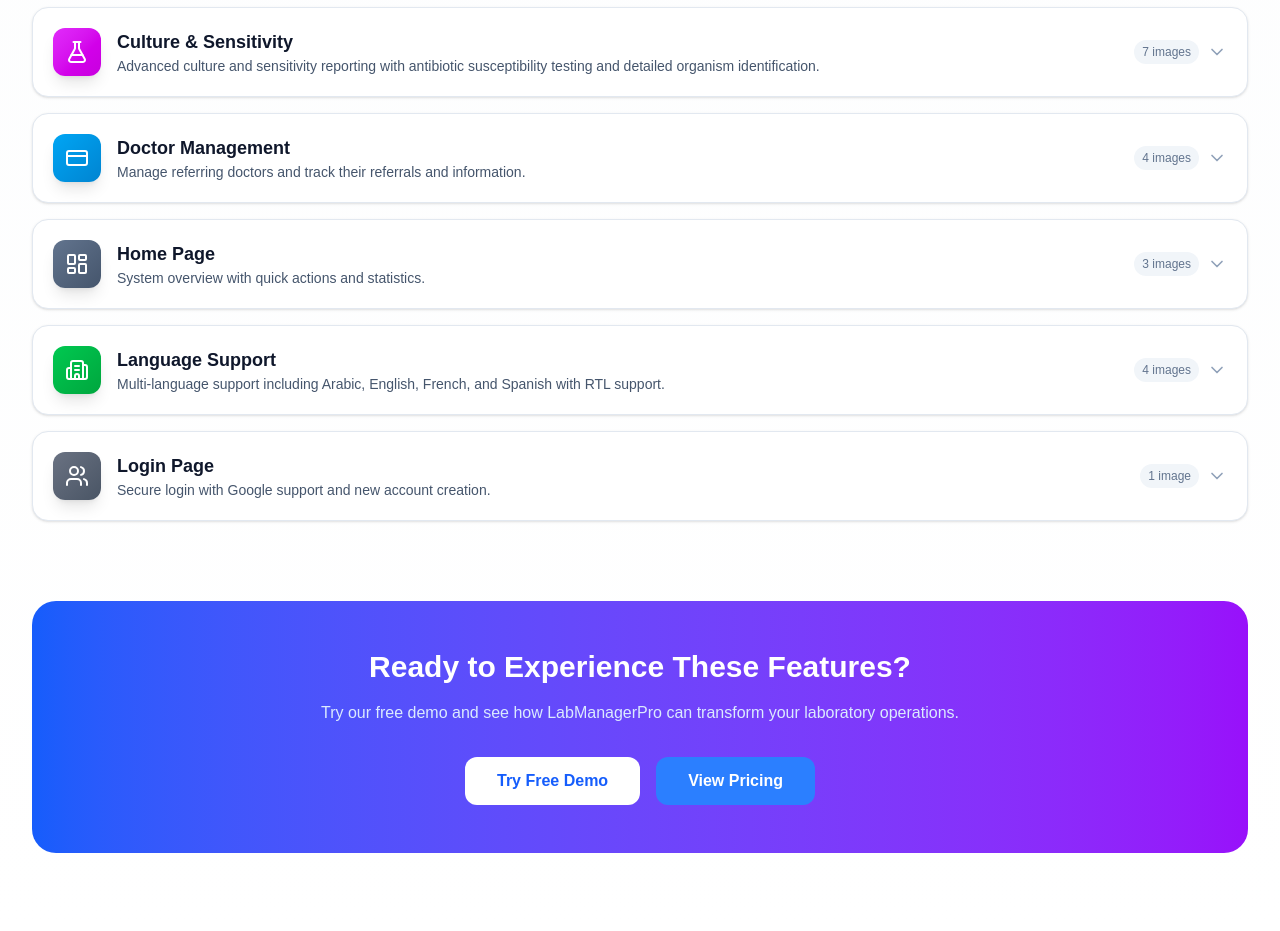
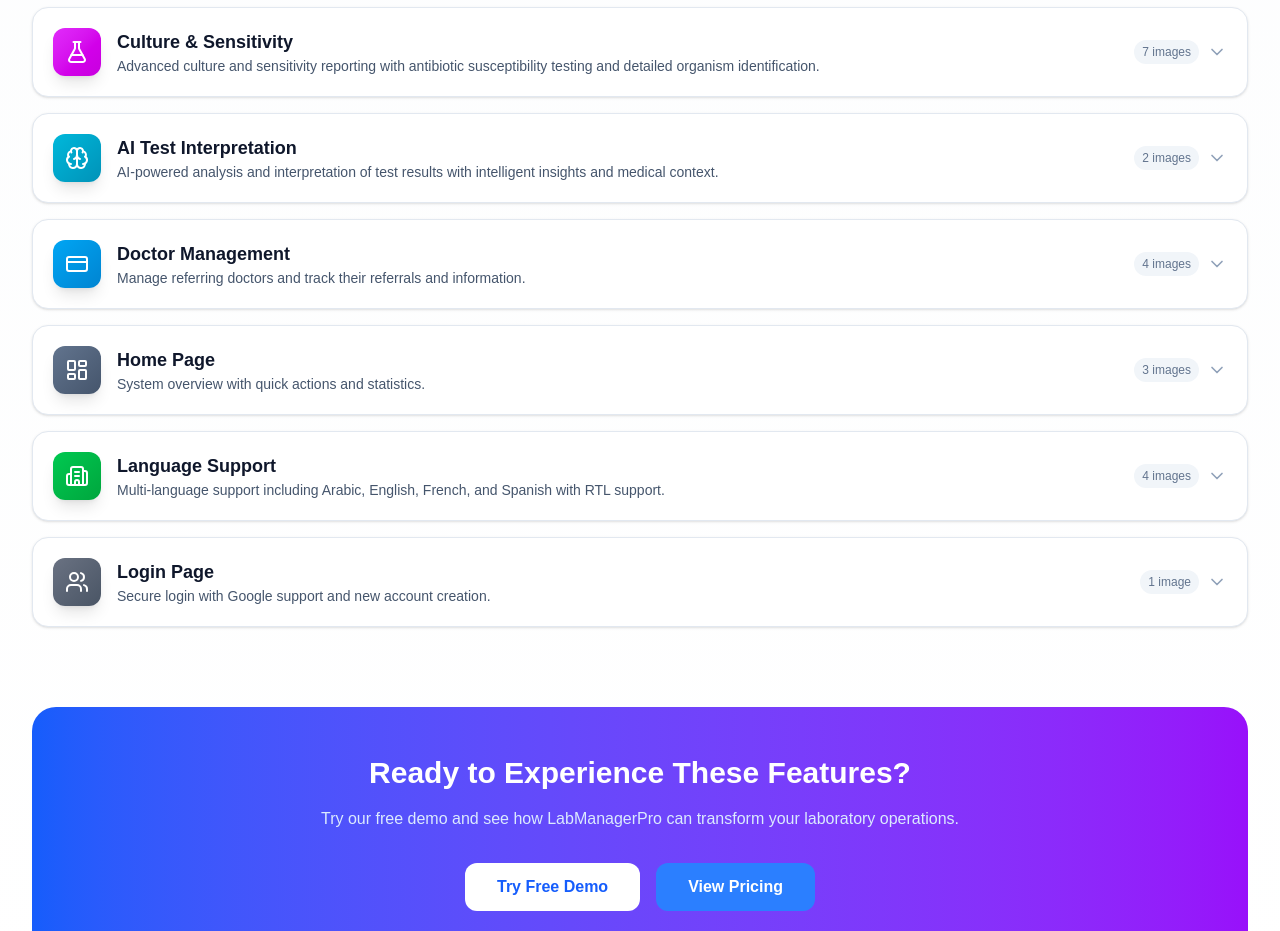
Before and after one commit to gitbit-hash/medical-lab-minimal, a Next.js app: page /en/features in a window 1280 px wide. Shown: the part 2520-3451 px from the top of the page. Built offline with nearby package versions, Linux system fonts and the light colour scheme; no server answers.

Commit message:
Adding AI intrpretation feature

```diff
--- a/messages/ar.json
+++ b/messages/ar.json
@@ -152,7 +152,8 @@
           "مزامنة متعددة الأجهزة",
           "أمان SSL مضمن",
           "دعم تقني ذو أولوية",
-          "ضمان وقت تشغيل 99.9%"
+          "ضمان وقت تشغيل 99.9%",
+          "تفسير الفحوصات بالذكاء الاصطناعي"
         ],
         "cta": "اشترك الآن",
         "annualDiscount": "وفر 20% مع الفوترة السنوية"
@@ -579,6 +580,14 @@
           "7": "تقرير المزرعة صفحة 2"
         }
       },
+      "aiInterpretation": {
+        "title": "تفسير الفحوصات بالذكاء الاصطناعي",
+        "description": "تحليل وتفسير نتائج الفحوصات بالذكاء الاصطناعي مع رؤى ذكية وسياق طبي.",
+        "images": {
+          "1": "عرض تحليل الذكاء الاصطناعي",
+          "2": "نتائج تفسير الذكاء الاصطناعي"
+        }
+      },
       "doctors": {
         "title": "إدارة الأطباء",
         "description": "إدارة الأطباء المحيلين وتتبع إحالاتهم ومعلوماتهم.",
--- a/messages/en.json
+++ b/messages/en.json
@@ -152,7 +152,8 @@
           "Multi-device sync",
           "SSL security included",
           "Priority technical support",
-          "99.9% uptime guarantee"
+          "99.9% uptime guarantee",
+          "AI Test Interpretation"
         ],
         "cta": "Subscribe Now",
         "annualDiscount": "Save 20% with annual billing"
@@ -595,6 +596,14 @@
           "7": "Culture report page 2"
         }
       },
+      "aiInterpretation": {
+        "title": "AI Test Interpretation",
+        "description": "AI-powered analysis and interpretation of test results with intelligent insights and medical context.",
+        "images": {
+          "1": "AI interpretation analysis view",
+          "2": "AI interpretation results"
+        }
+      },
       "doctors": {
         "title": "Doctor Management",
         "description": "Manage referring doctors and track their referrals and information.",
--- a/messages/es.json
+++ b/messages/es.json
@@ -152,7 +152,8 @@
           "Sincronización multi-dispositivo",
           "Seguridad SSL incluida",
           "Soporte técnico prioritario",
-          "Garantía de disponibilidad 99.9%"
+          "Garantía de disponibilidad 99.9%",
+          "Interpretación de Pruebas con IA"
         ],
         "cta": "Suscribirse Ahora",
         "annualDiscount": "Ahorra 20% con facturación anual"
@@ -579,6 +580,14 @@
           "7": "Informe de cultivo página 2"
         }
       },
+      "aiInterpretation": {
+        "title": "Interpretación de Pruebas con IA",
+        "description": "Análisis e interpretación de resultados de pruebas impulsados por IA con información inteligente y contexto médico.",
+        "images": {
+          "1": "Vista de análisis de interpretación IA",
+          "2": "Resultados de interpretación IA"
+        }
+      },
       "doctors": {
         "title": "Gestión de Médicos",
         "description": "Gestione médicos remitentes y rastree sus referencias e información.",
--- a/messages/fr.json
+++ b/messages/fr.json
@@ -152,7 +152,8 @@
           "Synchronisation multi-appareils",
           "Sécurité SSL incluse",
           "Support technique prioritaire",
-          "Garantie de disponibilité 99.9%"
+          "Garantie de disponibilité 99.9%",
+          "Interprétation IA des Tests"
         ],
         "cta": "S'abonner Maintenant",
         "annualDiscount": "Économisez 20% avec la facturation annuelle"
@@ -579,6 +580,14 @@
           "7": "Rapport de culture page 2"
         }
       },
+      "aiInterpretation": {
+        "title": "Interprétation IA des Tests",
+        "description": "Analyse et interprétation des résultats de tests par intelligence artificielle avec des insights intelligents et un contexte médical.",
+        "images": {
+          "1": "Vue d'analyse de l'interprétation IA",
+          "2": "Résultats de l'interprétation IA"
+        }
+      },
       "doctors": {
         "title": "Gestion des Médecins",
         "description": "Gérez les médecins référents et suivez leurs références et informations.",
--- a/src/components/features/FeaturesShowcase.tsx
+++ b/src/components/features/FeaturesShowcase.tsx
@@ -27,7 +27,8 @@ import {
   Microscope,
   ArrowLeft,
   X,
-  FlaskConical
+  FlaskConical,
+  Brain
 } from 'lucide-react';
 
 // Helper function to generate image paths for a locale
@@ -251,6 +252,15 @@ const getFeatureSections = (locale: string) => [
       `/images/${locale}/culture-5.png`,
       `/images/${locale}/culture-report-1.png`,
       `/images/${locale}/culture-report-2.png`,
+    ],
+  },
+  {
+    id: 'aiInterpretation',
+    icon: Brain,
+    color: 'from-cyan-500 to-cyan-600',
+    images: [
+      `/images/${locale}/AI-interpretation-1.png`,
+      `/images/${locale}/AI-interpretation-2.png`,
     ],
   },
   {
```
Also changed, not shown: public/images/ar/AI-interpretation-1.png (added), public/images/ar/AI-interpretation-2.png (added).
